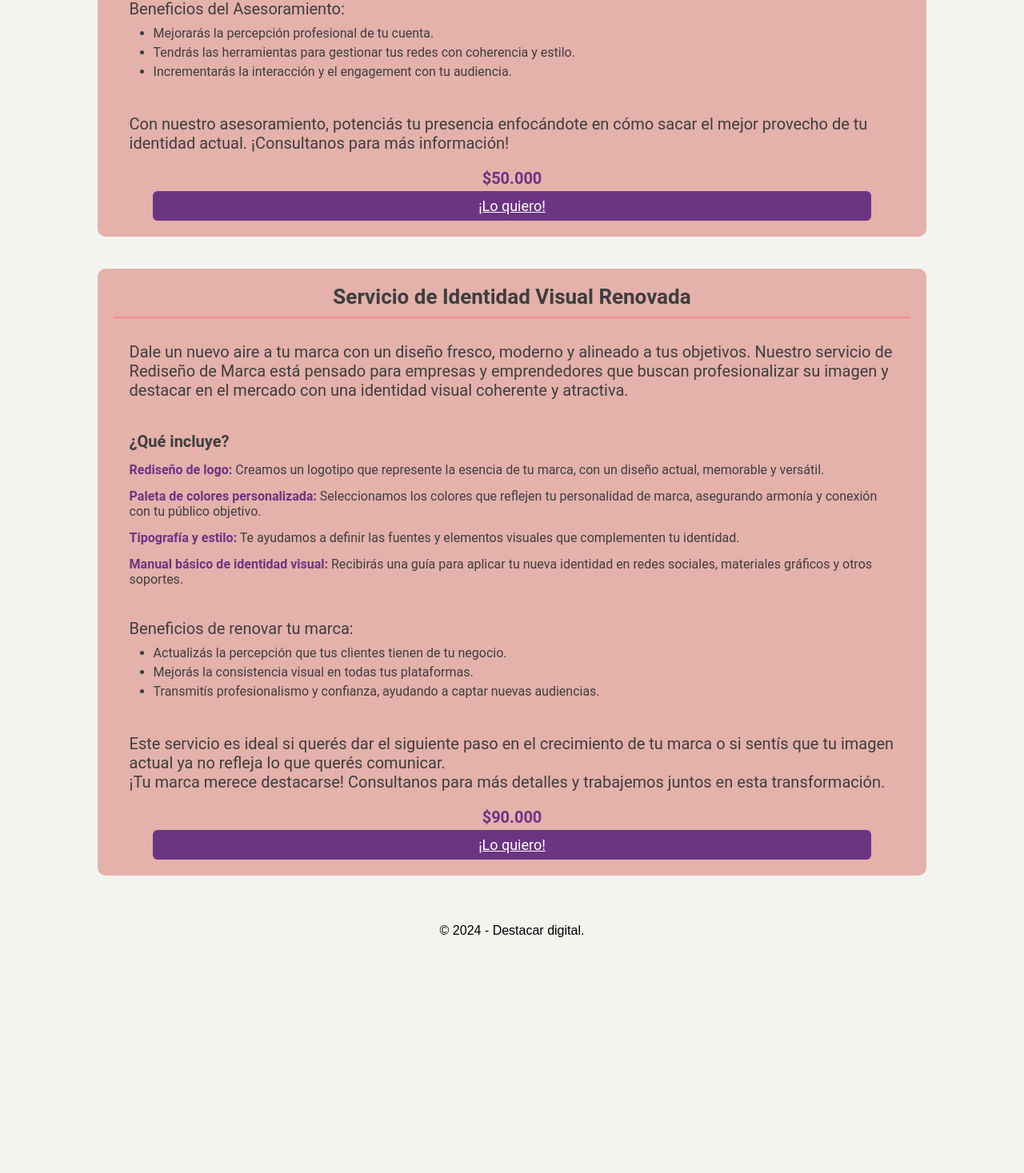
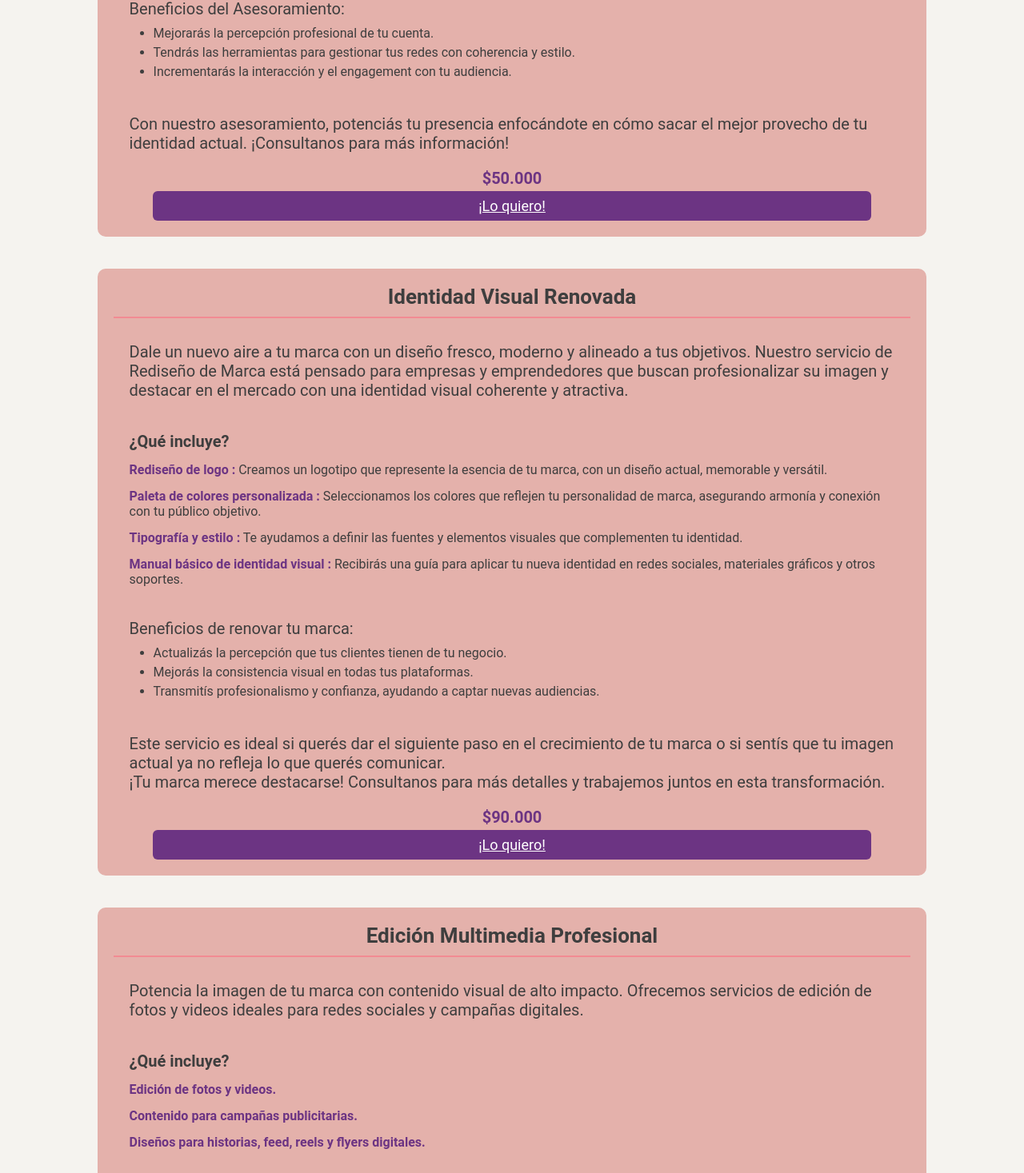
Before and after one commit to Palmier-Ignacio/Destacar_, a React (Vite) app: page /potencia-tus-redes in a window 1280 px wide. Shown: the part 1330-2797 px from the top of the page at 80% size. Before the commit the page ends 2523 px from the top, so only its background shows below. Built offline with nearby package versions, Linux system fonts and the light colour scheme.

Commit message:
correccion de titulo pack y adicion de nuevo servicio

```diff
--- a/src/components/Servicio.jsx
+++ b/src/components/Servicio.jsx
@@ -17,22 +17,22 @@ function Servicio(props) {
                 <div className={`items ${isActive ? "show" : "hide"}`}>
                     <h4>¿Qué incluye? </h4>
                     <ul>
-                        {props.items.map((item, idx) => <li><p><b>{item.name}:</b> {item.text}</p></li>)}
+                        {props.items.map((item, idx) => <li key={idx+"-incluye-item"}><p><b>{item.name} {item.text ? ":" : ""}</b> {item.text}</p></li>)}
                     </ul>
                 </div>
                 <div className={`benefits ${isActive ? "show" : "hide"}`}>
                     <p>{props.benefits.name}:</p>
                     <ul>
-                        {props.benefits.items.map((item, idx) => <li>{item}</li>)}
+                        {props.benefits.items.map((item, idx) => <li key={idx+"-beneficio-item"}>{item}</li>)}
                     </ul>
                 </div>
                 <button className="button-hide-items" onClick={() => toggleHeight()}>{isActive ? "ocultar" : "ver más"}</button>
                 <div className="service-bottom-items">
-                    {props.bottom_items.map((item, idx) => <p>{item}</p>)}
+                    {props.bottom_items.map((item, idx) => <p key={idx+"-bottom-item"}>{item}</p>)}
                 </div>
                 <div className="service-price">
                     <p>{props.price}</p>
-                    <a href={`https://wa.me/+5491144772069?text=Hola%20Destacar%20digital!%20Me%20gustaria%20adquirir%20el%20${props.title}`} target="blanc_">¡Lo quiero!</a>
+                    <a href={`https://wa.me/+5491144772069?text=Hola%20Destacar%20digital!%20Me%20gustaria%20adquirir%20el%20servicio%20${props.title}`} target="blanc_">{props.textButton}</a>
                 </div>
             </div>
         </article>
--- a/src/components/Servicios/Servicios.jsx
+++ b/src/components/Servicios/Servicios.jsx
@@ -9,7 +9,7 @@ function Servicios(){
             <div className="line-title">
                 <div className="line"></div>
             </div>
-            {servicesData.map((service, idx) => <Servicio title={service.title} price={service.price} description={service.description} items={service.items} benefits={service.benefits} bottom_items={service.bottom_items}/>)}
+            {servicesData.map((service, idx) => <Servicio key={"service-"+idx} title={service.title} price={service.price} description={service.description} items={service.items} benefits={service.benefits} bottom_items={service.bottom_items} textButton={service.textButton}/>)}
         </section>
     )
 }
--- a/src/data/packsData.json
+++ b/src/data/packsData.json
@@ -60,7 +60,7 @@
         ]
     },
     {
-        "title": "Paquete Intermedio: Dominio Digital",
+        "title": "Paquete Premium: Dominio Digital",
         "price": "$145.000",
         "items": [
             {
--- a/src/data/servicesData.json
+++ b/src/data/servicesData.json
@@ -31,10 +31,11 @@
         },
         "bottom_items": [
             "Con nuestro asesoramiento, potenciás tu presencia enfocándote en cómo sacar el mejor provecho de tu identidad actual. ¡Consultanos para más información!"
-        ]
+        ],
+        "textButton": "¡Lo quiero!"
     },
     {
-        "title": "Servicio de Identidad Visual Renovada",
+        "title": "Identidad Visual Renovada",
         "price": "$90.000",
         "description": "Dale un nuevo aire a tu marca con un diseño fresco, moderno y alineado a tus objetivos. Nuestro servicio de Rediseño de Marca está pensado para empresas y emprendedores que buscan profesionalizar su imagen y destacar en el mercado con una identidad visual coherente y atractiva.",
         "items": [
@@ -66,6 +67,37 @@
         "bottom_items": [
             "Este servicio es ideal si querés dar el siguiente paso en el crecimiento de tu marca o si sentís que tu imagen actual ya no refleja lo que querés comunicar.",
             "¡Tu marca merece destacarse! Consultanos para más detalles y trabajemos juntos en esta transformación."
-        ]
+        ],
+        "textButton": "¡Lo quiero!"
+    },
+
+
+    {
+        "title": "Edición Multimedia Profesional",
+        "price": "",
+        "description": "Potencia la imagen de tu marca con contenido visual de alto impacto. Ofrecemos servicios de edición de fotos y videos ideales para redes sociales y campañas digitales.",
+        "items": [
+            {
+                "name": "Edición de fotos y videos."
+            },
+            {
+                "name": "Contenido para campañas publicitarias."
+            },
+            {
+                "name": "Diseños para historias, feed, reels y flyers digitales."
+            }
+        ],
+        "benefits": {
+            "name": "Beneficios",
+            "items": [
+                "Mejora la calidad visual de tu perfil.",
+                "Aumenta el engagement con contenido atractivo.",
+                "Proyecta una imagen profesional en cada publicación."
+            ]
+        },
+        "bottom_items": [
+            "¡Lleva tus redes al siguiente nivel!"
+        ],
+        "textButton": "Cotiza ahora"
     }
 ]
```
